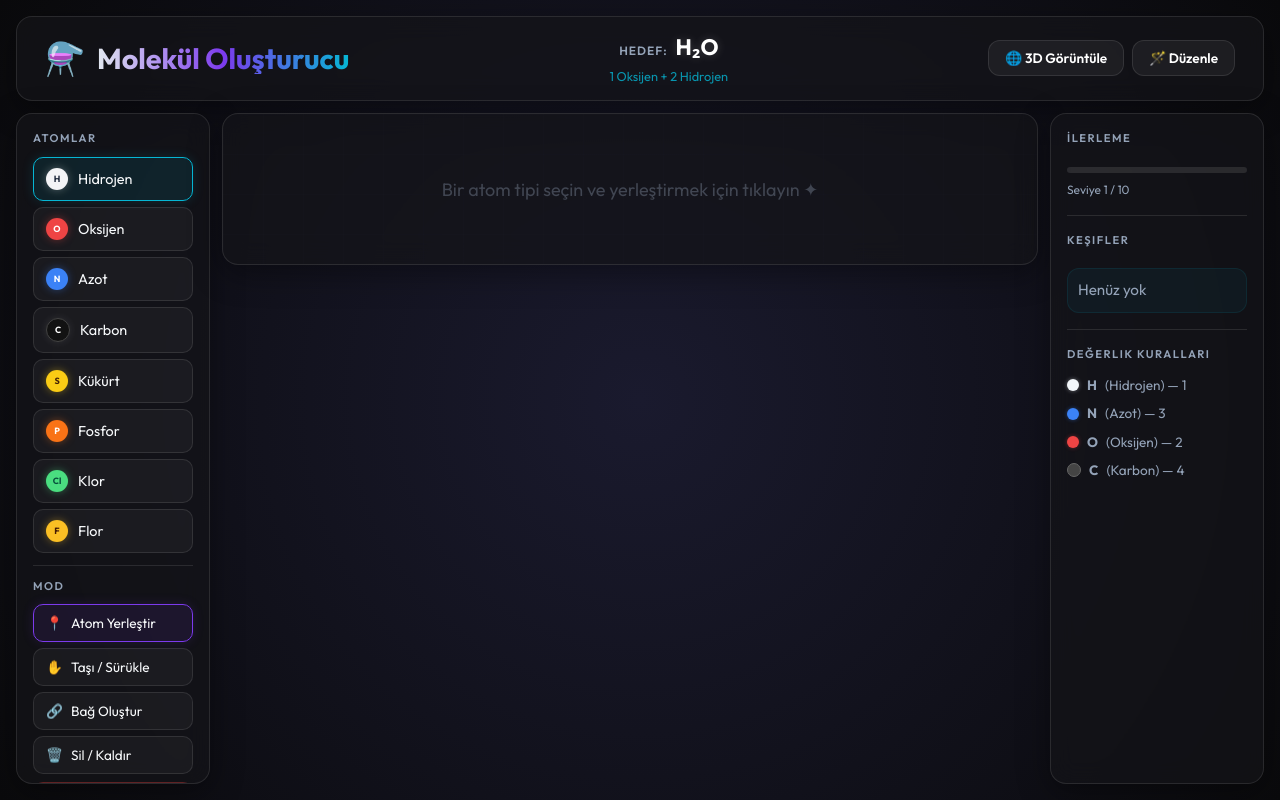
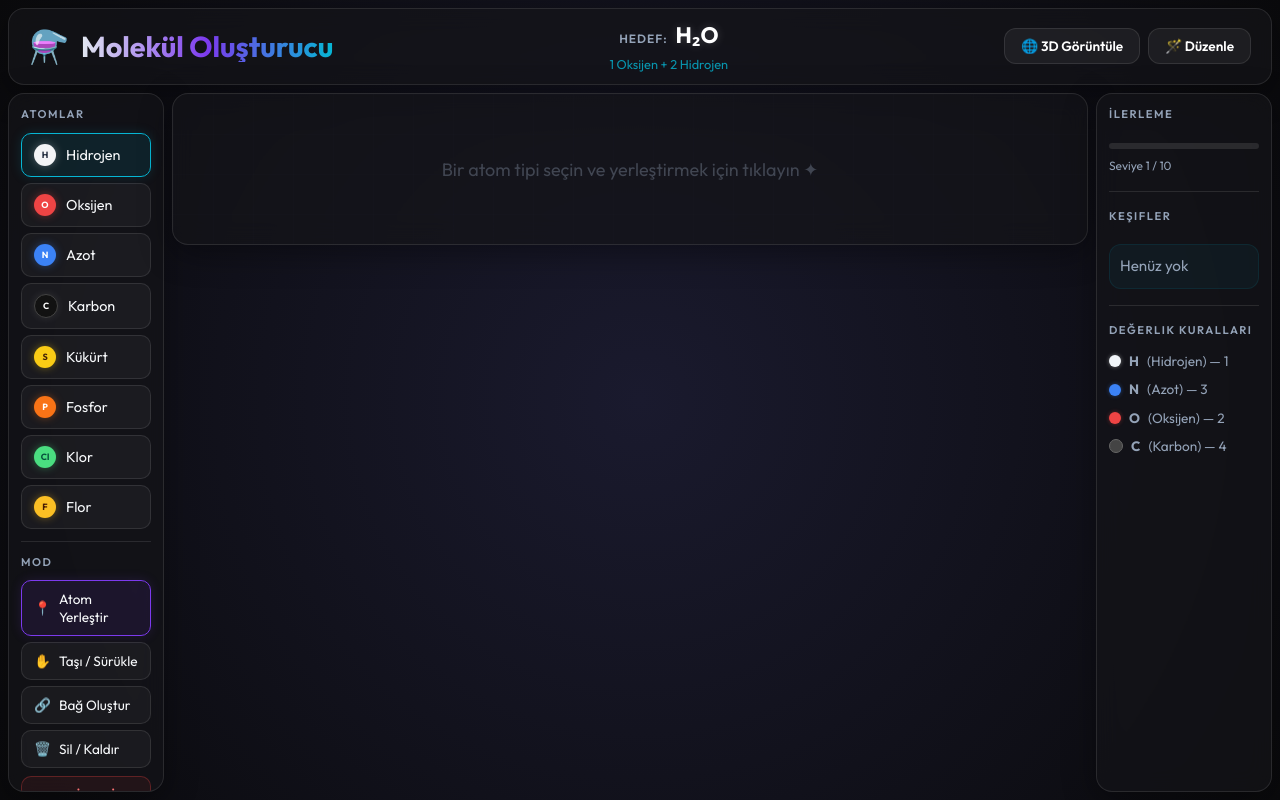
Before and after one commit to XfheDev/Kimyaproje, a React (Vite) app: page / in a window 1280 px wide. Built offline with nearby package versions, Linux system fonts and the light colour scheme.

Commit message:
UI: Enlarged workspace area by reducing sidebars and paddings

```diff
--- a/src/App.css
+++ b/src/App.css
@@ -3,15 +3,15 @@
   flex-direction: column;
   width: 100%;
   height: 100vh;
-  gap: 12px;
-  padding: 16px;
+  gap: 8px;
+  padding: 8px;
   box-sizing: border-box;
   overflow: hidden;
 }
 
 /* === HEADER === */
 .app-header {
-  padding: 14px 28px;
+  padding: 10px 20px;
   display: flex;
   align-items: center;
   justify-content: space-between;
@@ -112,7 +112,7 @@
 /* === LAYOUT === */
 .main-layout {
   display: flex;
-  gap: 12px;
+  gap: 8px;
   flex: 1;
   min-height: 0;
 }
@@ -120,7 +120,6 @@
 .workspace-container {
   flex: 1;
   position: relative;
-  min-height: 400px;
 }
 
 /* === WORKSPACE === */
@@ -209,12 +208,12 @@
 
 /* === TOOLBAR === */
 .toolbar {
-  width: 160px;
+  width: 130px;
   flex-shrink: 0;
   display: flex;
   flex-direction: column;
   gap: 8px;
-  padding: 16px;
+  padding: 12px;
   overflow-y: auto;
 }
 
@@ -371,9 +370,9 @@
 
 /* === LEGEND === */
 .legend {
-  width: 180px;
+  width: 150px;
   flex-shrink: 0;
-  padding: 16px;
+  padding: 12px;
   display: flex;
   flex-direction: column;
   gap: 4px;
```
